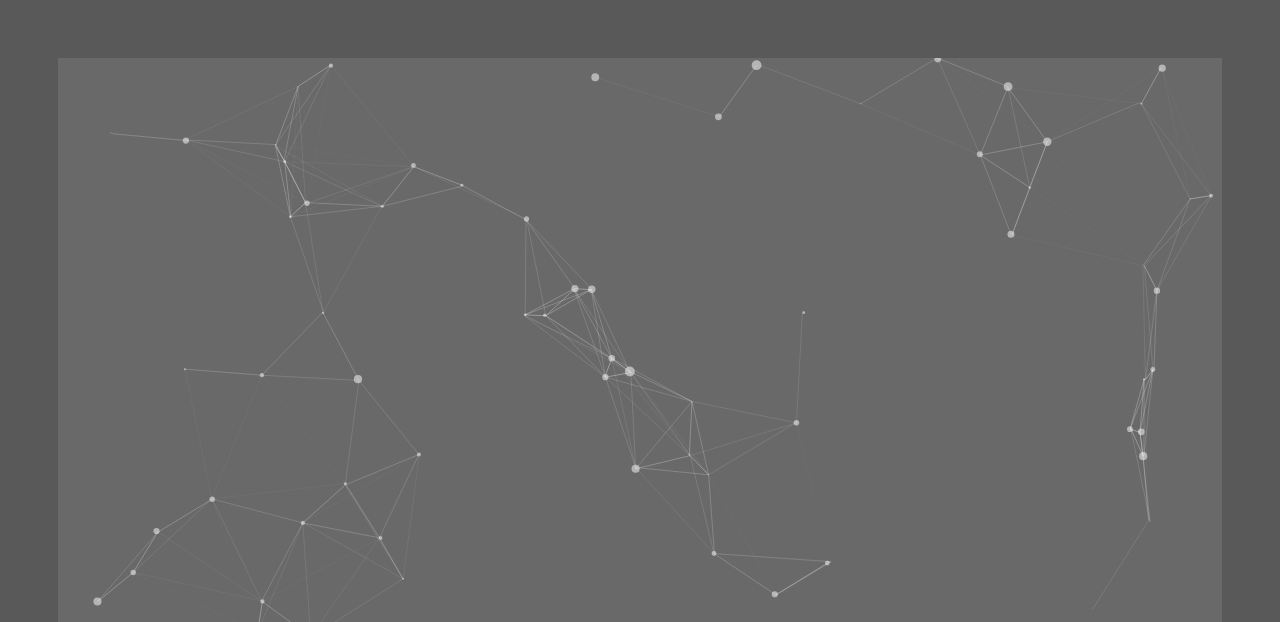
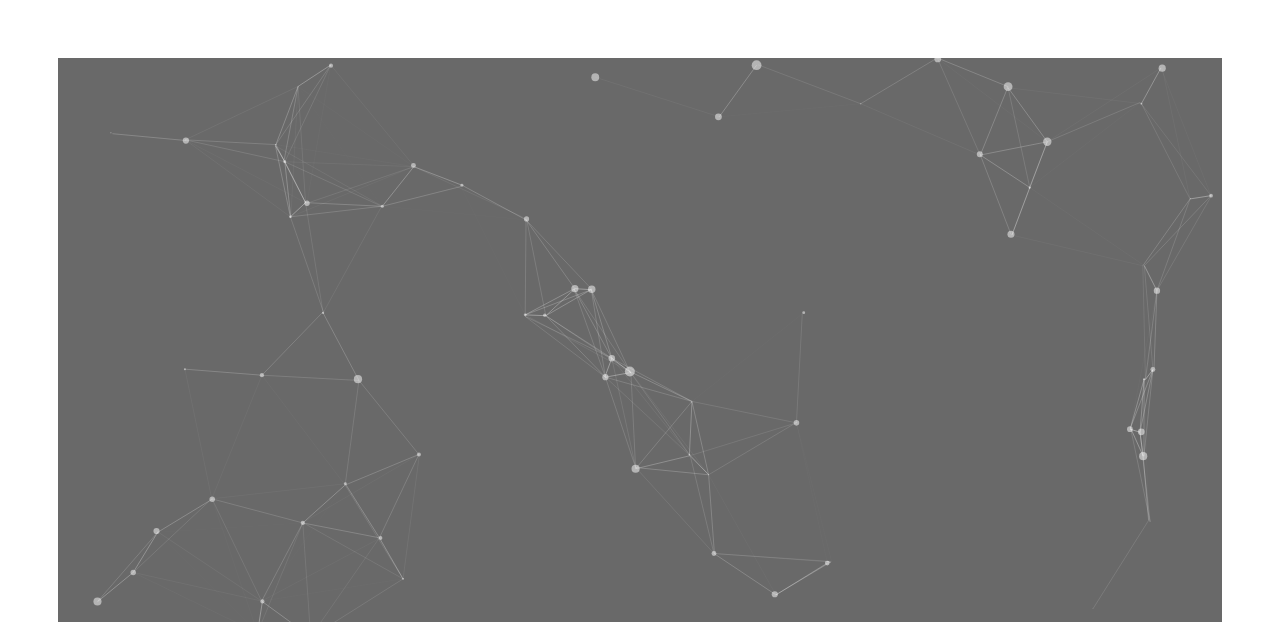
Before and after one commit to srelectrox/srelectrox, a website: page index.html in a window 1280 px wide. Shown: the top 622 px of the page. Drawn offline with Linux system fonts and the light colour scheme.

Commit message:
Update style.css

```diff
--- a/css/style.css
+++ b/css/style.css
@@ -1,27 +1,6 @@
 /* =============================================================================
    My CSS
    ========================================================================== */
-
-/* ---- base ---- */
-
-html,body{
-	background:#595959;
-}
-
-html{
-  -webkit-tap-highlight-color: rgba(0, 0, 0, 0);
-}
-
-body{
-  font:normal 75% Arial, Helvetica, sans-serif;
-}
-
-canvas{
-  display:block;
-  vertical-align:bottom;
-}
-
-
 /* ---- stats.js ---- */
 
 .count-particles{
```
